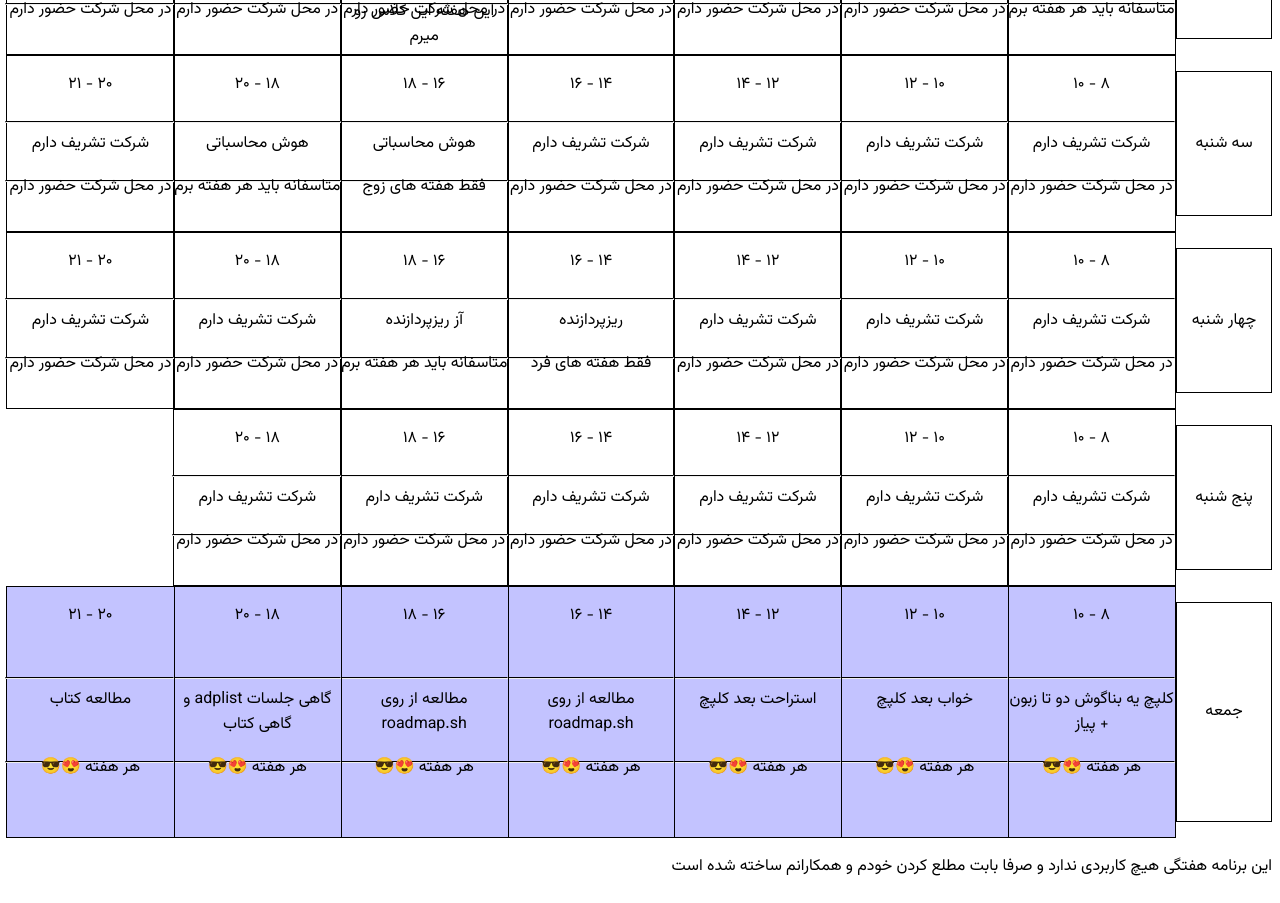
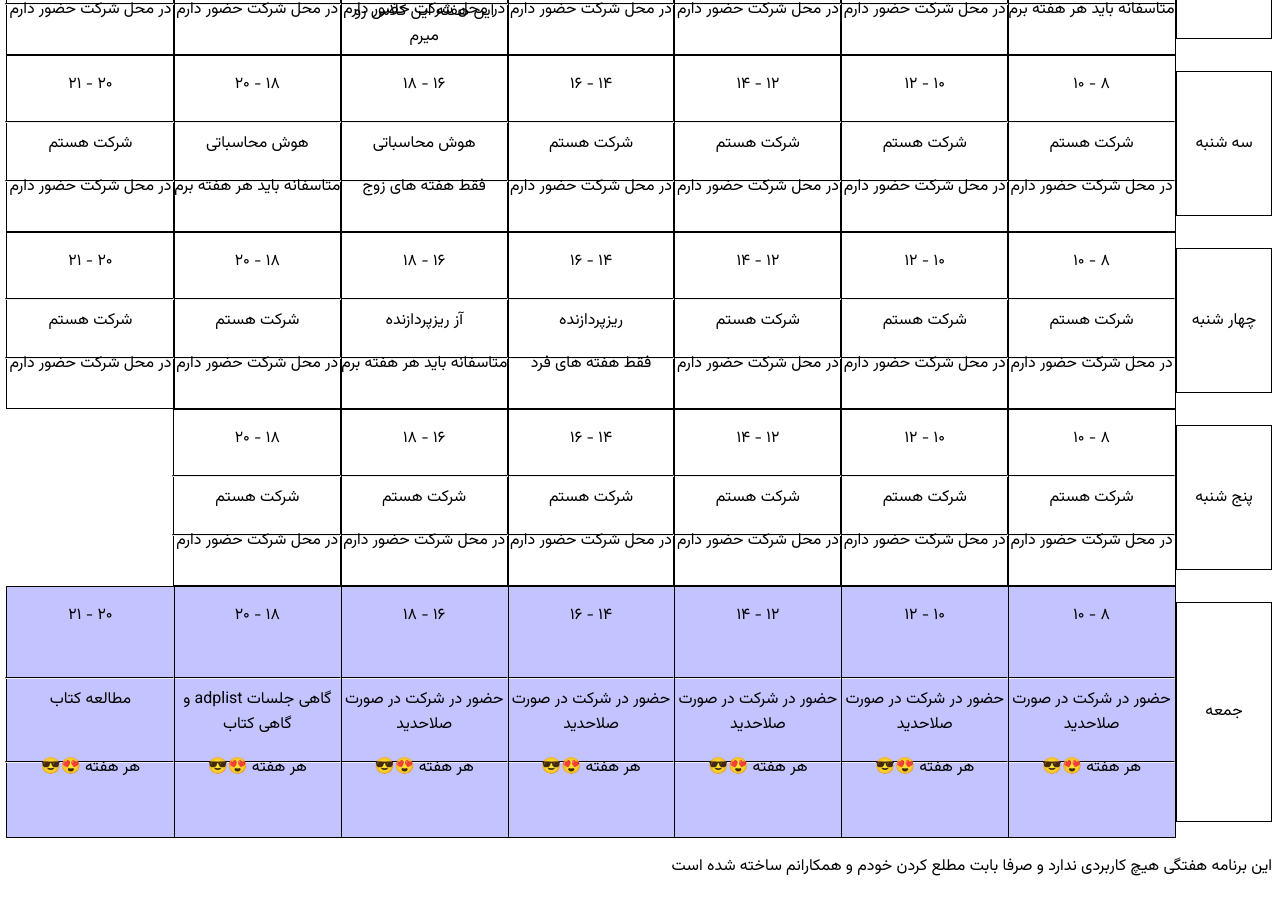
Before and after one commit to amirakbr/universitycalendar, a Next.js app: page / in a window 1280 px wide. Shown: the part 800-1703 px from the top of the page. Built offline with nearby package versions, Linux system fonts and the light colour scheme.

Commit message:
tsx : feature = update calendat

```diff
--- a/app/page.tsx
+++ b/app/page.tsx
@@ -109,23 +109,23 @@ export default function Home() {
       dayTime: 'جمعه',
       timeSlotsArray: [
         {
-          title: 'کلپچ یه بناگوش دو تا زبون + پیاز',
+          title: 'حضور در شرکت در صورت صلاحدید',
           isEveryOtherWeek: 'offDay',
         },
         {
-          title: 'خواب بعد کلپچ',
+          title: 'حضور در شرکت در صورت صلاحدید',
           isEveryOtherWeek: 'offDay',
         },
         {
-          title: 'استراحت بعد کلپچ',
+          title: 'حضور در شرکت در صورت صلاحدید',
           isEveryOtherWeek: 'offDay',
         },
         {
-          title: 'مطالعه از روی roadmap.sh',
+          title: 'حضور در شرکت در صورت صلاحدید',
           isEveryOtherWeek: 'offDay',
         },
         {
-          title: 'مطالعه از روی roadmap.sh',
+          title: 'حضور در شرکت در صورت صلاحدید',
           isEveryOtherWeek: 'offDay',
         },
         {
@@ -234,7 +234,7 @@ const DayTimeHoursContainer = ({ timeSlotsArray }: { timeSlotsArray?: { title: s
               {Number(timeSlotsHours[id]).toLocaleString('fa-IR')} - {Number(timeSlotsHours[id + 1]).toLocaleString('fa-IR')}
             </p>
             <hr className="border-t w-full" />
-            <p>{item?.title ?? 'شرکت تشریف دارم'}</p>
+            <p>{item?.title ?? 'شرکت هستم'}</p>
             <hr className="border-t w-full" />
             {item?.isEveryOtherWeek === weekType && (
               <p className="text-sm absolute bottom-[95%] bg-green-900 text-white w-full left-0 rounded">این هفته این کلاس رو میرم</p>
```
